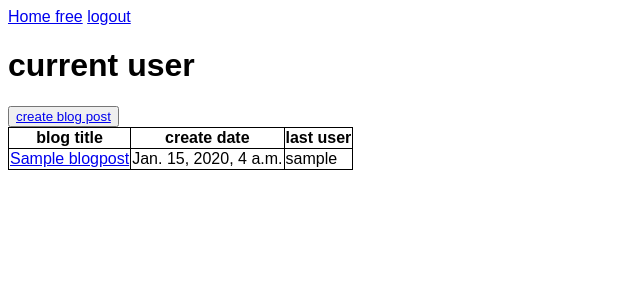
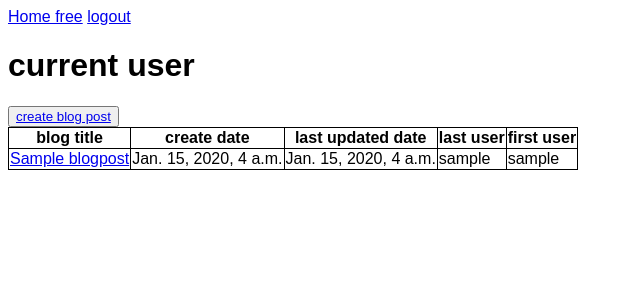
Before and after one commit to suburbandox/ethanpolls, a Django app: page /blog/ in a window 1280 px wide. Shown: the top 300 px of the page, without its empty margins (0-640 px from the left). Run offline with Django 4.2, Linux system fonts and the light colour scheme; tables that the repository leaves empty hold one stand-in row (values such as "Sample post").

Commit message:
added a las user cell

```diff
--- a/blog/models.py
+++ b/blog/models.py
@@ -7,7 +7,8 @@ class BlogPost(models.Model):
     title = models.CharField(max_length=100)
     textarea =models.TextField()
     last_updated = models.DateTimeField(null=True)
-    user = models.ForeignKey(User, null=True, on_delete=models.SET_NULL)
+    last_editor = models.ForeignKey(User, null=True, on_delete=models.SET_NULL, related_name="edited_posts")
+    creator = models.ForeignKey(User, null=True, on_delete=models.SET_NULL, related_name="created_posts")
 
     def __str__(self):
         return self.title
--- a/blog/templates/blog/detail.html
+++ b/blog/templates/blog/detail.html
@@ -4,7 +4,7 @@
 <h1>{{post.textarea}}</h1>
 {% if post.last_updated %}
     <p>Last updated {{ post.last_updated }}</p>
-    <p>Last edited by {{ post.user.username }} </p>
+    <p>Last edited by {{ post.last_editor }} </p>
 {% endif %}
 <a href="edit"><button>Edit</button></a>
 {% endblock %}
--- a/blog/templates/blog/index.html
+++ b/blog/templates/blog/index.html
@@ -5,15 +5,17 @@
     <tr>
         <th>blog title</th>
         <th>create date</th>
+        <th>last updated date</th>
         <th>last user</th>
+        <th>first user</th>
     </tr>
     {% for post in posts %}
     <tr>
         <td><a href="{{post.pk}}/">{{ post.title }}</a></td>
-
-        <!-- <li><a href="{{post.pk}}/">{{ post.title }}</a></li> -->
         <td>{{post.date}}</td>
-        <td>{{post.user}}</td>
+        <td>{{post.last_updated}}</td>
+        <td>{{post.last_editor}}</td>
+        <td>{{post.creator}}</td>
     </tr>
     {% endfor %}
 </table>
```
Also changed, not shown: blog/migrations/0005_remove_blogpost_user_blogpost_creator_and_more.py (added).
